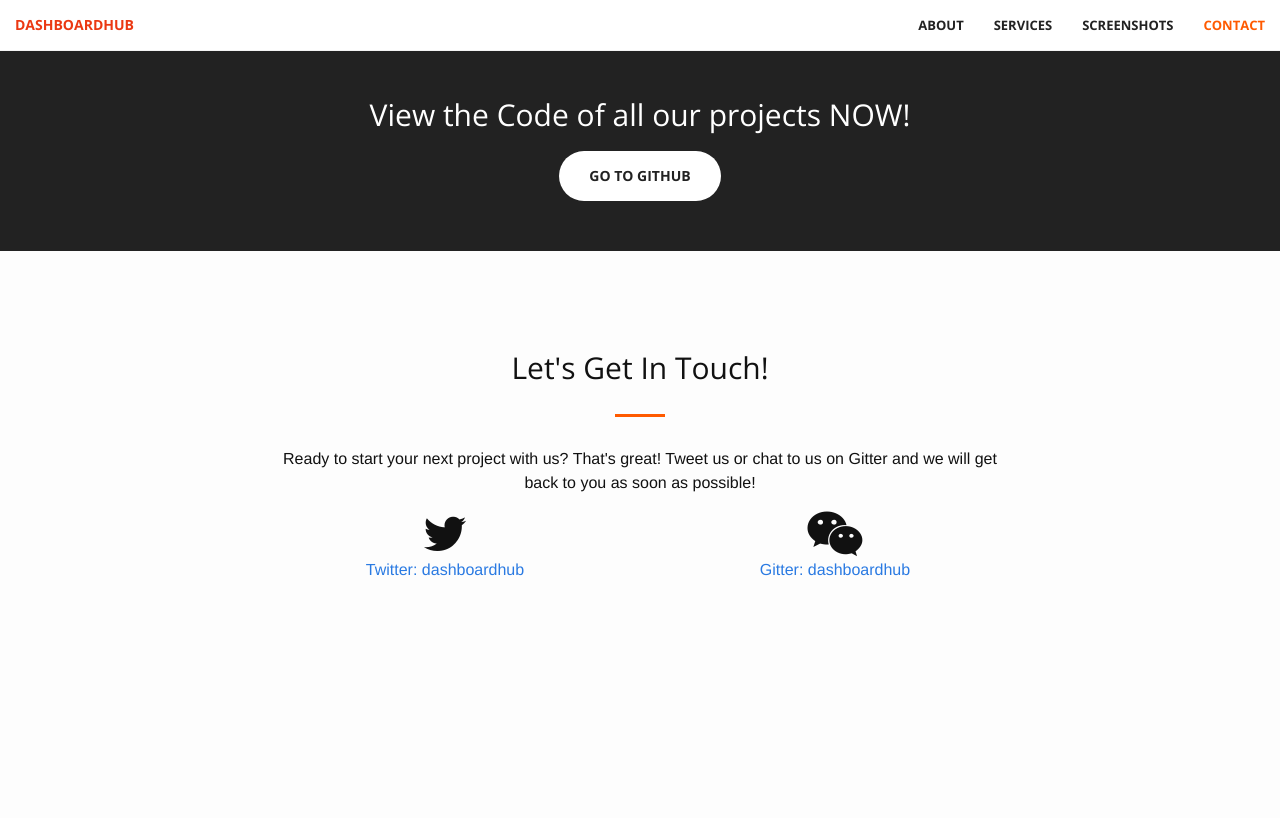
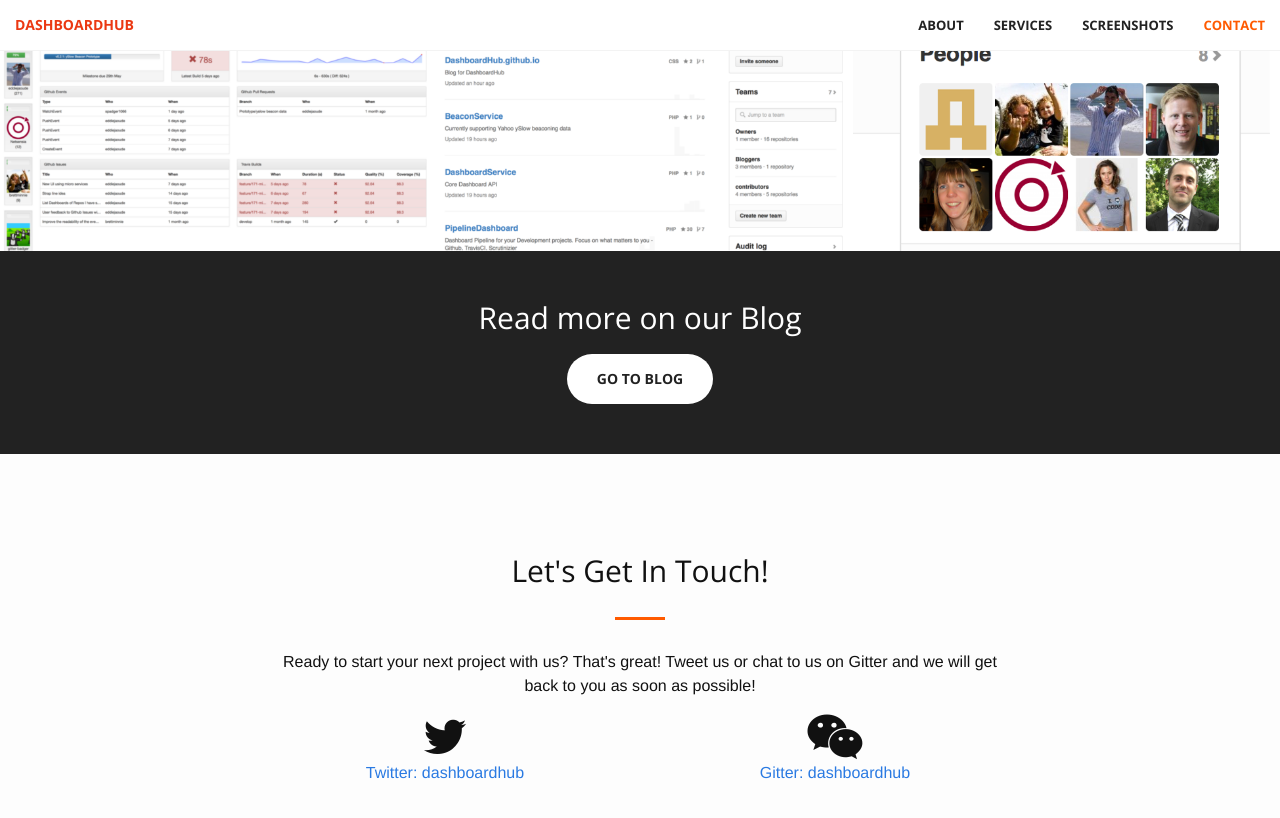
Before and after one commit to DashboardHub/Website, a Jekyll site: the page built from index.html, in a window 1280 px wide and 900 px high, scrolled down 2210 px. Shown: the top 818 px of the window. Built offline with Jekyll 4.4.1, drawn with Linux system fonts in a browser that asks for light colours; nearby versions of some CDN libraries; before the commit the page ends 2907 px from its top, so only the background shows below that.

Commit message:
Blog link added to Website

```diff
--- a/_layouts/default.html
+++ b/_layouts/default.html
@@ -142,6 +142,15 @@
         </div>
     </section>
 
+    <aside class="bg-dark">
+        <div class="container text-center">
+            <div class="call-to-action">
+                <h2>View the Code of all our projects NOW!</h2>
+                <a href="https://github.com/DashboardHub" class="btn btn-default btn-xl wow tada">Go to GitHub</a>
+            </div>
+        </div>
+    </aside>
+
     <section class="no-padding" id="screenshots">
         <div class="container-fluid">
             <div class="row no-gutter">
@@ -197,8 +206,8 @@
     <aside class="bg-dark">
         <div class="container text-center">
             <div class="call-to-action">
-                <h2>View the Code of all our projects NOW!</h2>
-                <a href="https://github.com/DashboardHub" class="btn btn-default btn-xl wow tada">Go to GitHub</a>
+                <h2>Read more on our Blog</h2>
+                <a href="http://blog.dashboardhub.io" class="btn btn-default btn-xl wow tada">Go to Blog</a>
             </div>
         </div>
     </aside>
```
